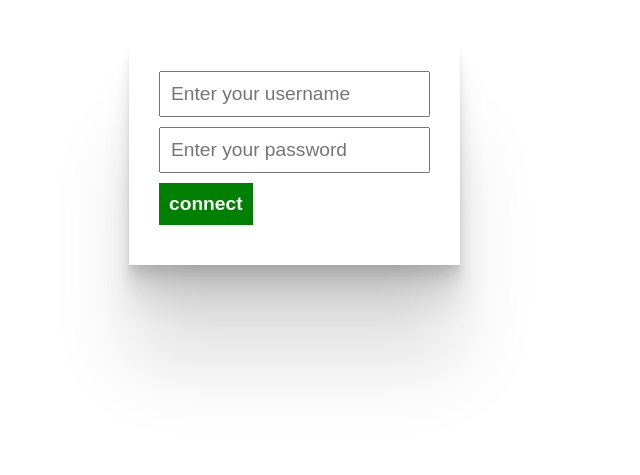
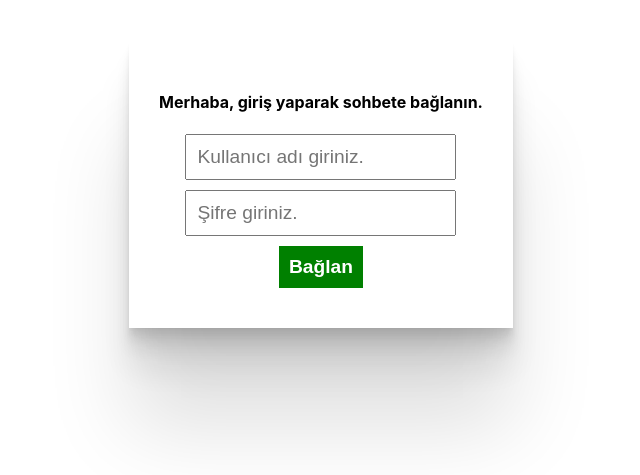
Before and after one commit to korayaks/ChatApp-frontend, a React (Create React App) app: page / in a window 1280 px wide. Shown: the part 239-714 px from the top of the page, without its empty margins (319-959 px from the left). Built offline with nearby package versions, Linux system fonts and the light colour scheme.

Commit message:
Group message edited

```diff
--- a/src/components/ChatRoom.js
+++ b/src/components/ChatRoom.js
@@ -5,7 +5,7 @@ import SockJS from 'sockjs-client';
 var stompClient = null;
 var usernames;
 var onlineUsernames = [];
-var groupChatJoinStatus = false;
+
 const ChatRoom = () => {
     const [privateChats, setPrivateChats] = useState(new Map());
     const [publicChats, setPublicChats] = useState([]);
@@ -100,10 +100,10 @@ const ChatRoom = () => {
                 if (onlineUsernames.indexOf(payloadData.senderName) <= -1) {
                     onlineUsernames.push(payloadData.senderName);
                 }
-                if(payloadData.senderName === userData.username){
-                    if(payloadData.message === "true"){
+                if (payloadData.senderName === userData.username) {
+                    if (payloadData.message === "true") {
                         setVisible(true);
-                    }else{
+                    } else {
                         setVisible(false);
                     }
                 }
@@ -121,7 +121,7 @@ const ChatRoom = () => {
                 setPublicChats([...publicChats]);
                 break;
             case "GROUP_MESSAGE":
-                if(groupChatJoinStatus){
+                if (!visible) {
                     groupChats.push(payloadData);
                     setGroupChats([...groupChats]);
                 }
@@ -249,48 +249,37 @@ const ChatRoom = () => {
     }
 
     const registerUser = () => {
-        if(userData.username.length > 15 ){
+        if (userData.username.length > 15) {
             alert("Kullanıcı adı maksimum 15 karakter olabilir!");
-        }else if(userData.password.length > 15){
+        }else if (userData.username.length < 3){
+            alert("Kullanıcı adı minimum 3 karakter olmalıdır!");
+        }
+        else if(userData.password.length < 5){
+            alert("Şifre minimum 6 karakter olmalıdır!");
+        }
+        else if (userData.password.length > 15) {
             alert("Şifre maksimum 15 karakter olabilir!");
-        }else{
+        } else {
             connect();
         }
     }
-
-    /*
-        <ul>
-                 {[...privateChats.keys()].map((name, index) => (
-                     <li id={name} onClick={() => { addUserToGroup(name, index) }} className="groupUsersButton" key={index}>{"+ " + name}</li>
-                ))}
-            </ul>
-               <ul>
-                 {[...groupChats.keys()].map((name, index) => (
-                  <li id={"group" + name} onClick={() => { removeUserFromGroup(name, index) }} className="groupUsersButton" key={index}>{"- " + name}</li>
-                 ))}
-            </ul>
-
-        let joinButton = document.getElementById("join-group-button");
-        joinButton.setAttribute("hidden", "hidden");
-        let exitButton = document.getElementById("exit-group-button");
-        console.log(exitButton);
-        exitButton.removeAttribute();
-
-
-
-        remove => let element = document.getElementById(name);
-        element.removeAttribute("hidden");
-        groupChats.delete(name, index);
-        setGroupChats(new Map(groupChats));
-        console.log("SİLME: " + groupChats);
-        */
     const addUserToGroup = (name, index) => {
-        groupChatJoinStatus = true;
+        var chatMessage = {
+            senderName: userData.username,
+            message: "true",
+            status: "INFO"
+        };
         setVisible(true);
+        stompClient.send("/app/groupMessage", {}, JSON.stringify(chatMessage));
     }
     const removeUserFromGroup = (name, index) => {
-        groupChatJoinStatus = false;
+        var chatMessage = {
+            senderName: userData.username,
+            message: "false",
+            status: "INFO"
+        };
         setVisible(false);
+        stompClient.send("/app/groupMessage", {}, JSON.stringify(chatMessage));
     }
     return (
         <div className="container">
@@ -323,12 +312,12 @@ const ChatRoom = () => {
 
                         <div className="send-message">
                             <input type="text" className="input-message" placeholder="Mesajınızı giriniz." value={userData.message} onChange={handleMessage} />
-                            <button type="button" className="send-button" onClick={sendValue}>gönder</button>
+                            <button type="button" className="send-button" onClick={sendValue}>Gönder</button>
                         </div>
                     </div>}
 
                     {tab === "GROUP" && <div className="chat-content">
-                    <div className="buttons">
+                        <div className="buttons">
                             {!visible && <button id="join-group-button" type="button" className="join-group-button" onClick={addUserToGroup}>Gruba Katıl</button>}
                             {visible && <button id="exit-group-button" type="button" className="exit-group-button" onClick={removeUserFromGroup} >Gruptan Ayrıl</button>}
                         </div>
@@ -343,8 +332,8 @@ const ChatRoom = () => {
                         </ul>
 
                         <div className="send-message">
-                            {visible &&<input type="text" className="input-message" placeholder="Mesajınızı giriniz." value={userData.message} onChange={handleMessage} />}
-                            {visible && <button type="button" className="send-button" onClick={sendGroupValue}>gönder</button>}
+                            {visible && <input type="text" className="input-message" placeholder="Mesajınızı giriniz." value={userData.message} onChange={handleMessage} />}
+                            {visible && <button type="button" className="send-button" onClick={sendGroupValue}>Gönder</button>}
                             {!visible && <h3>Mesaj göndermek ve görüntülemek için gruba katılmanız gerekiyor!</h3>}
                         </div>
 
@@ -364,19 +353,19 @@ const ChatRoom = () => {
 
                         <div className="send-message">
                             <input type="text" className="input-message" placeholder="Mesajınızı giriniz." value={userData.message} onChange={handleMessage} />
-                            <button type="button" className="send-button" onClick={sendPrivateValue}>gönder</button>
+                            <button type="button" className="send-button" onClick={sendPrivateValue}>Gönder</button>
                         </div>
                     </div>}
                 </div>
                 :
                 <div className="register">
                     <form>
-
+                        <h4>Merhaba, giriş yaparak sohbete bağlanın.</h4>
                         <div className="registerInput">
                             <input
                                 type="text"
                                 id="user-name"
-                                placeholder="Enter your username"
+                                placeholder="Kullanıcı adı giriniz."
                                 name="userName"
                                 value={userData.username}
                                 onChange={handleUsername}
@@ -387,7 +376,7 @@ const ChatRoom = () => {
                             <input
                                 type="password"
                                 id="password"
-                                placeholder="Enter your password"
+                                placeholder="Şifre giriniz."
                                 name="password"
                                 value={userData.password}
                                 onChange={handlePassword}
@@ -395,8 +384,8 @@ const ChatRoom = () => {
                             />
                         </div>
                         <div className="registerInput">
-                            <button type="button" onClick={registerUser}>
-                                connect
+                            <button type="button" style={{}} onClick={registerUser}>
+                                Bağlan
                             </button>
                         </div>
                     </form>
--- a/src/index.css
+++ b/src/index.css
@@ -30,6 +30,9 @@ button{
 }
 .registerInput{
   margin-bottom: 10px;
+  display: flex;
+  justify-content: center;
+  align-items: center;
 }
 .register{
   position:fixed;
@@ -74,7 +77,6 @@ button{
 
 .input-message{
   width:90%;
-  border-radius: 50px;
 }
 
 ul {
@@ -85,19 +87,10 @@ ul {
   margin-right: 20px;
 
 }
-.create-group{
-  width:80%;
-  height: 8%;
-  background-color: green;
-  border-radius: 50px;
-
-  cursor: pointer;
-}
 .exit-button{
   width:40px;
   height: 6%;
   background-color: red;
-  border-radius: 50px;
   cursor: pointer;
   margin-bottom: 10px;
 }
@@ -111,9 +104,9 @@ ul {
 
 .send-button{
   width:10%;
-  border-radius: 50px;
   margin-left: 5px;
   cursor: pointer;
+  /*border-radius: 50px;*/
 }
 .groupUsersButton{
   padding: 10px;
@@ -132,7 +125,7 @@ ul {
   box-shadow: 0 8px 8px -4px lightblue;
 }
 .member.active{
-  background: blueviolet;
+  background: rgb(43, 70, 226);
   color:#fff;
 }
 .member:hover{
```
